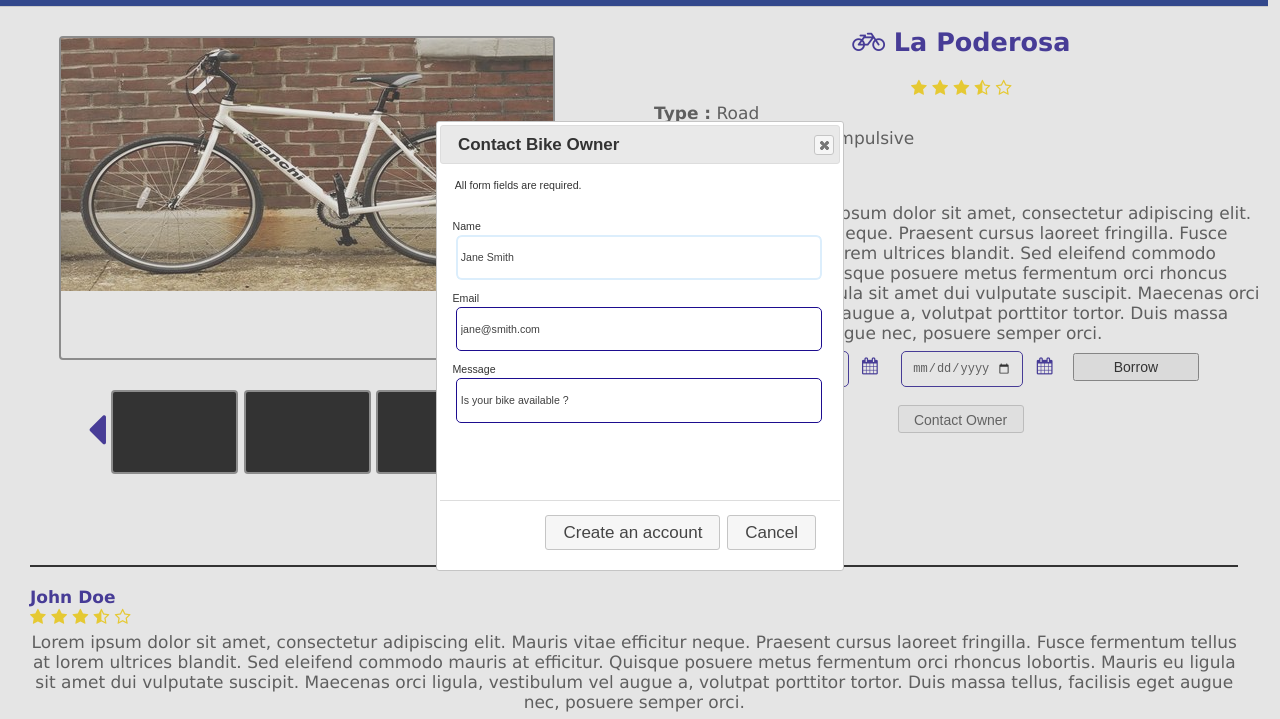
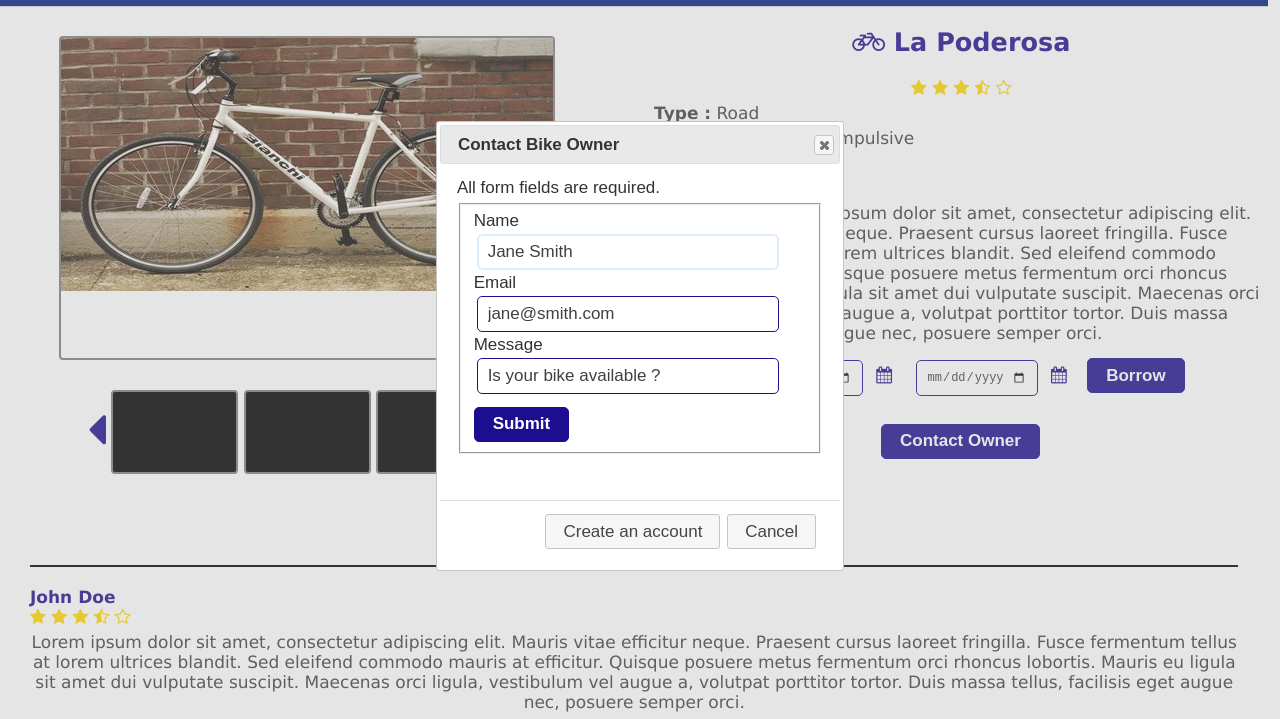
Before and after one commit to lmiranda2/rideMyBike, a plain HTML site: page client/bike-details.html in a window 1280 px wide. Both pictures are taken after a click on the button "Contact Owner". Shown: the part 54-773 px from the top of the page. Drawn offline with nearby package versions, Linux system fonts and the light colour scheme; files whose address does not match are found by name.

Commit message:
Design Details
Updated design from details page

```diff
--- a/client/bike-details.html
+++ b/client/bike-details.html
@@ -6,21 +6,6 @@
     <link rel="stylesheet" href="assets/css/style.css">
     <link rel="stylesheet" href="https://maxcdn.bootstrapcdn.com/font-awesome/4.4.0/css/font-awesome.min.css">
     <link rel="stylesheet" href="https://ajax.googleapis.com/ajax/libs/jqueryui/1.11.4/themes/smoothness/jquery-ui.css">
-
-<style>
-
-div#dialog-form { font-size: 62.5%; }
-
-input.text { margin-bottom:12px; width:95%; padding: .4em; }
-fieldset { padding:0; border:0; margin-top:25px; }
-h1 { font-size: 1.2em; margin: .6em 0; }
-div#users-contain { width: 350px; margin: 20px 0; }
-div#users-contain table { margin: 1em 0; border-collapse: collapse; width: 100%; }
-div#users-contain table td, div#users-contain table th { border: 1px solid #eee; padding: .6em 10px; text-align: left; }
-.ui-dialog .ui-state-error { padding: .3em; }
-.validateTips { border: 1px solid transparent; padding: 0.3em; }
-</style>
-
 
 </head>
 <body>
@@ -96,11 +81,11 @@ div#users-contain table td, div#users-contain table th { border: 1px solid #eee;
                 <input type="date" id="start-date" class="bike-borrow-date" />
 				<i class="fa fa-calendar"></i> <input type="date" class="bike-borrow-date" id="end-date" />
 				<i class="fa fa-calendar"></i>
-			<input type="button" value="Borrow" id="borrow-bike" style="height:2em;width:9em;font-size:14px;text-align:center;"/>
+			<input type="submit" value="Borrow" id="borrow-bike" />
             </div>
 
             <div class="bike-contact-owner">
-                <input type="button" value="Contact Owner"  id="create-user" style="height:2em;width:9em;font-size:14px;text-align:center;"/>
+                <input type="submit" value="Contact Owner"  id="create-user" />
             </div>
 
 
@@ -110,13 +95,13 @@ div#users-contain table td, div#users-contain table th { border: 1px solid #eee;
 			  <form>
 			    <fieldset>
 			      <label for="name">Name</label>
-			      <input type="text" name="name" id="name" value="Jane Smith" class="text ui-widget-content ui-corner-all">
+			      <input type="text" name="name" id="name" value="Jane Smith" >
 			      <label for="email">Email</label>
-			      <input type="text" name="email" id="email" value="jane@smith.com" class="text ui-widget-content ui-corner-all">
+			      <input type="text" name="email" id="email" value="jane@smith.com" >
 			      <label for="message">Message</label>
-				  <input type="text" name="message" id="message" value="Is your bike available ?" class="text ui-widget-content ui-corner-all">
+				  <input type="text" name="message" id="message" value="Is your bike available ?">
 			      <!-- Allow form submission with keyboard without duplicating the dialog button -->
-			      <input type="submit" tabindex="-1" style="position:absolute; top:-1000px">
+			      <input type="submit" tabindex="-1" >
 			    </fieldset>
 			  </form>
 			</div>
```
